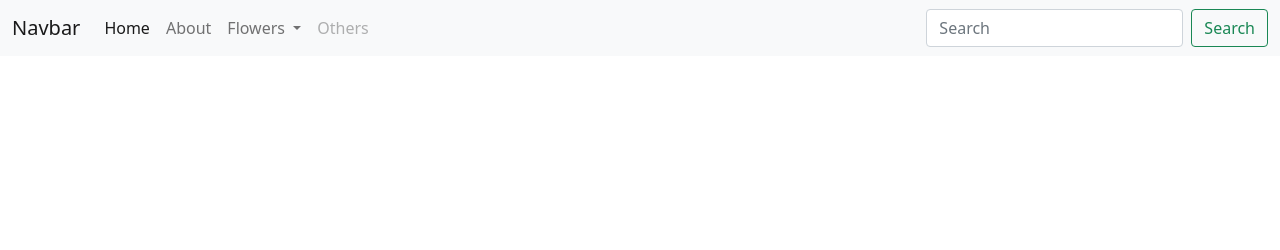
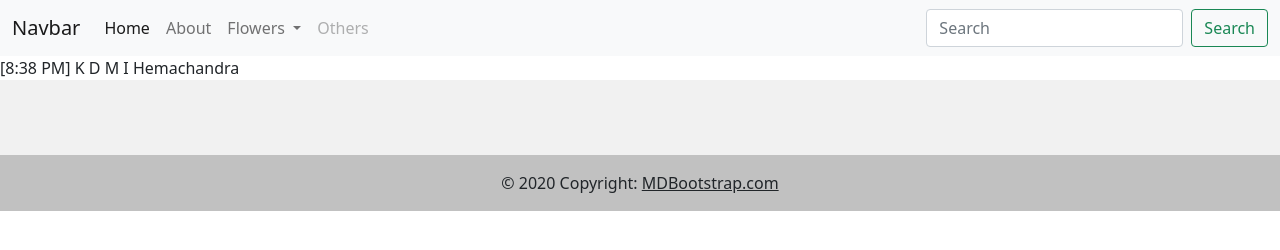
Before and after one commit to nethminiyasara/flower-shop, a plain HTML site: page index.html in a window 1280 px wide. Drawn offline with nearby package versions, Linux system fonts and the light colour scheme.

Commit message:
add footer

```diff
--- a/index.html
+++ b/index.html
@@ -45,6 +45,67 @@
           </div>
         </div>
       </nav>
+ [8:38 PM] K D M I Hemachandra
+<footer class="text-center text-white" style="background-color: #f1f1f1;">
+<!-- Grid container -->
+<div class="container pt-4">
+<!-- Section: Social media -->
+<section class="mb-4">
+<!-- Facebook -->
+<a
+class="btn btn-link btn-floating btn-lg text-dark m-1"
+href="#!"
+role="button"
+data-mdb-ripple-color="dark"
+><i class="fab fa-facebook-f"></i
+></a> <!-- Twitter -->
+<a
+class="btn btn-link btn-floating btn-lg text-dark m-1"
+href="#!"
+role="button"
+data-mdb-ripple-color="dark"
+><i class="fab fa-twitter"></i
+></a> <!-- Google -->
+<a
+class="btn btn-link btn-floating btn-lg text-dark m-1"
+href="#!"
+role="button"
+data-mdb-ripple-color="dark"
+><i class="fab fa-google"></i
+></a> <!-- Instagram -->
+<a
+class="btn btn-link btn-floating btn-lg text-dark m-1"
+href="#!"
+role="button"
+data-mdb-ripple-color="dark"
+><i class="fab fa-instagram"></i
+></a> <!-- Linkedin -->
+<a
+class="btn btn-link btn-floating btn-lg text-dark m-1"
+href="#!"
+role="button"
+data-mdb-ripple-color="dark"
+><i class="fab fa-linkedin"></i
+></a>
+<!-- Github -->
+<a
+class="btn btn-link btn-floating btn-lg text-dark m-1"
+href="#!"
+role="button"
+data-mdb-ripple-color="dark"
+><i class="fab fa-github"></i
+></a>
+</section>
+<!-- Section: Social media -->
+</div>
+<!-- Grid container --> <!-- Copyright -->
+<div class="text-center text-dark p-3" style="background-color: rgba(0, 0, 0, 0.2);">
+© 2020 Copyright:
+<a class="text-dark" href="https://mdbootstrap.com/">MDBootstrap.com
+</div>
+<!-- Copyright -->
+</footer>
+
 
 </body>
 </html>
```
